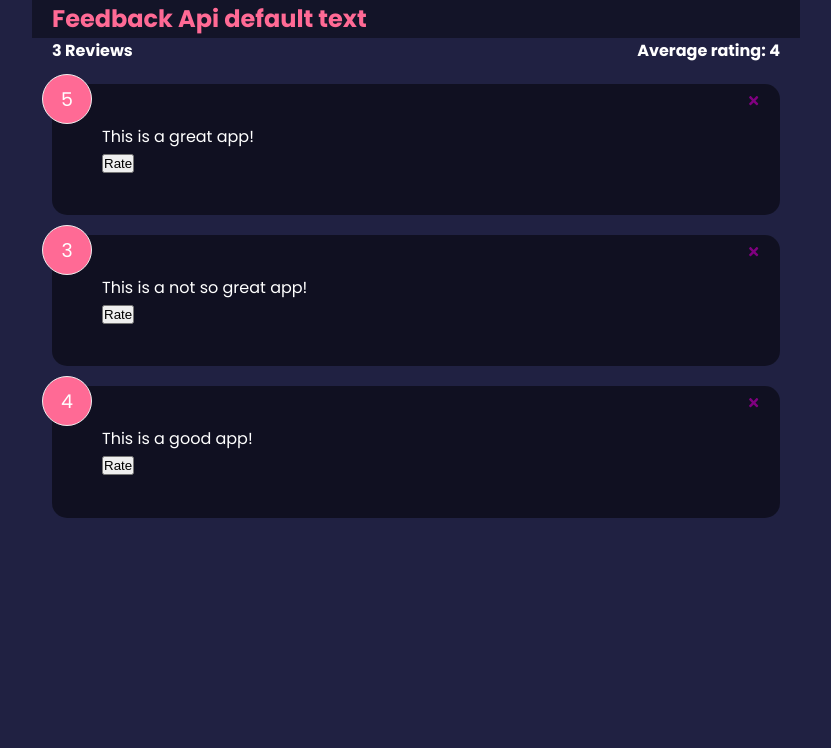
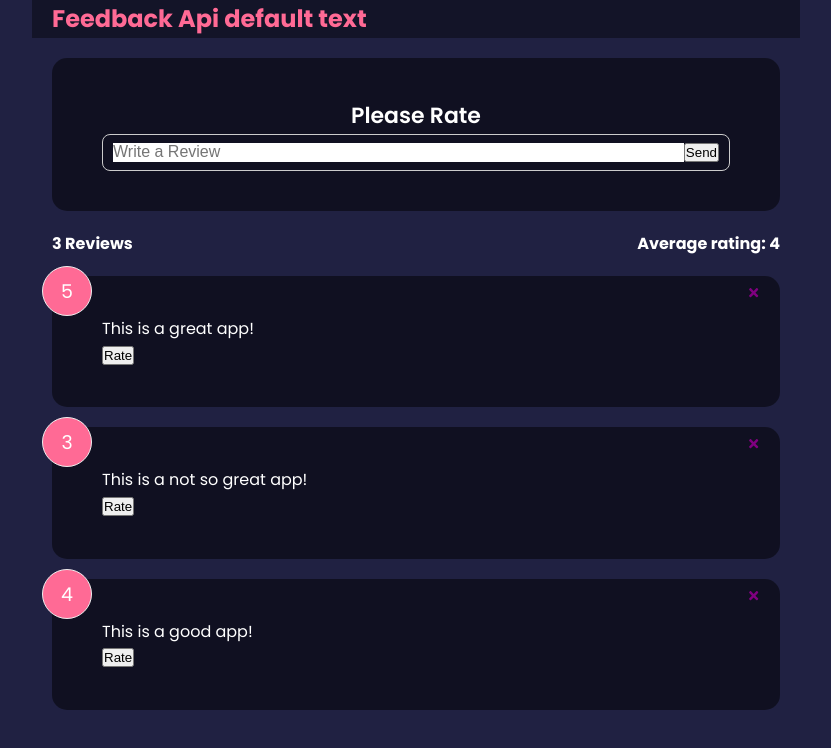
Before and after one commit to Gokhan-Unal/feedback-app, a React (Create React App) app: page / in a window 1280 px wide. Shown: the top 748 px of the page, without its empty margins (224-1055 px from the left). Built offline with nearby package versions, Linux system fonts and the light colour scheme.

Commit message:
Feedback Form

```diff
--- a/src/App.js
+++ b/src/App.js
@@ -1,5 +1,5 @@
 import React, { useState } from 'react';
-import FeedbackItem from './components/FeedbackItem';
+import FeedbackForm from './components/FeedbackForm';
 import FeedbackList from './components/FeedbackList';
 import FeedbackStats from './components/FeedbackStats';
 import Header from './components/Header';
@@ -19,6 +19,7 @@
     <div>
       <Header />
       <div className='container'>
+        <FeedbackForm />
         <FeedbackStats feedback={feedback} />
         <FeedbackList feedback={feedback} handleDelete={deleteFeedback} />
       </div>
--- /dev/null
+++ b/src/components/FeedbackForm.js
@@ -0,0 +1,23 @@
+import React, { useState } from 'react';
+import Card from './shared/Card';
+
+export default function FeedbackForm() {
+  const [text, setText] = useState('');
+
+  return (
+    <Card>
+      <form>
+        <h2>Please Rate</h2>
+        <div className='input-group'>
+          <input
+            type='text'
+            placeholder='Write a Review'
+            value={text}
+            onChange={(e) => setText(e.target.value)}
+          />
+          <button type='submit'>Send</button>
+        </div>
+      </form>
+    </Card>
+  );
+}
```
